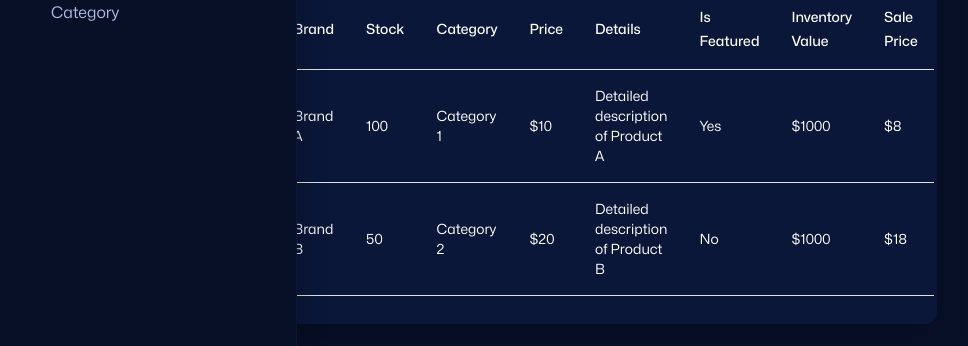
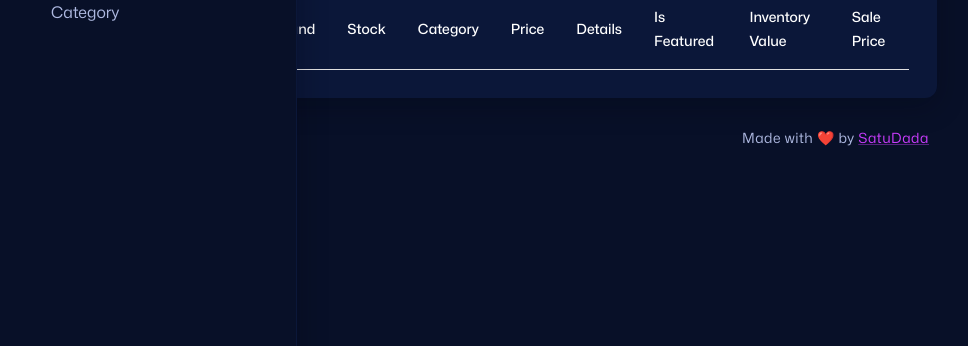
Before and after one commit to BajagainSatish/ECommerceWebsite, a React (Vite) app in the folder root_ecommerce_website/frontend/CMS/: page /dashdarkX/pages/product/view in a window 1280 px wide. Shown: the part 347-693 px from the top of the page, without its empty margins (3-971 px from the left). Built offline with nearby package versions, Linux system fonts and the light colour scheme; grey boxes are pictures that could not be loaded; some icons are missing.

Commit message:
Display product along with its image in view product page when product is added.

```diff
--- a/root_ecommerce_website/frontend/CMS/src/pages/product/AddProduct.tsx
+++ b/root_ecommerce_website/frontend/CMS/src/pages/product/AddProduct.tsx
@@ -8,32 +8,22 @@ import Checkbox from '@mui/material/Checkbox';
 import FormControlLabel from '@mui/material/FormControlLabel';
 import { getBrandsFromLocalStorage } from 'utils/LocalStorageHelper_Brand';
 import { getCategoriesFromLocalStorage } from 'utils/LocalStorageHelper_Category';
-
-interface Product {
-  name: string;
-  image: File | null;
-  brand: string;
-  stock: number;
-  category: string;
-  price: string;
-  details: string;
-  isFeatured: boolean;
-  inventoryValue: string;
-  salePrice: string;
-}
+import { addProductToLocalStorage } from 'utils/LocalStorageHelper_Product';
+import { Product } from 'types/Product';
 
 const AddProduct = () => {
   const [product, setProduct] = useState<Product>({
+    id: 0,
     name: '',
-    image: null,
+    image: '',
     brand: '',
     stock: 0,
     category: '',
-    price: '',
+    price: 0,
     details: '',
     isFeatured: false,
-    inventoryValue: '',
-    salePrice: '',
+    inventoryValue: 0,
+    salePrice: 0,
   });
 
   const [brands, setBrands] = useState<string[]>([]);
@@ -60,7 +50,14 @@ useEffect(() => {
   const { name, value, type } = e.target;
 
   if (type === 'file') {
-      setProduct({ ...product, image: (e.target as HTMLInputElement).files?.[0] || null });
+    const file = (e.target as HTMLInputElement).files?.[0];
+    if (file) {
+      // Create a URL for the image file and set it as a string
+      const imageUrl = URL.createObjectURL(file);
+      setProduct({ ...product, image: imageUrl });
+    } else {
+      setProduct({ ...product, image: null });
+    }
   } else if (name === 'stock') {
     setProduct({ ...product, stock: parseInt(value) || 0 });
   } else {
@@ -68,18 +65,44 @@ useEffect(() => {
   }
 };
 
+
   const handleCheckboxChange = (e: ChangeEvent<HTMLInputElement>) => {
     setProduct({ ...product, isFeatured: e.target.checked });
   };
 
 const handleSubmit = (e: FormEvent<HTMLFormElement>) => {
   e.preventDefault();
-    const formData = new FormData();
-    Object.entries(product).forEach(([key, value]) => {
-      formData.append(key, value instanceof File ? value : String(value));
+
+  if (!product.image) {
+    alert('Please upload an image.');
+    return;
+  }
+
+  const newProduct = {
+    ...product,
+    id: Date.now(), // Assign a unique ID
+    image: typeof product.image === 'string' ? product.image : '', // Check if image is a string (URL)
+  };
+
+  addProductToLocalStorage(newProduct);
+  alert('Product added successfully!');
+
+  // Clear input fields (reset state)
+  setProduct({
+    id: 0,
+    name: '',
+    image: null,
+    brand: '',
+    stock: 0,
+    category: '',
+    price: 0,
+    details: '',
+    isFeatured: false,
+    inventoryValue: 0,
+    salePrice: 0,
   });
-    console.log(Object.fromEntries(formData)); // For demonstration, print the data
 };
+
 
   return (
     <Stack onSubmit={handleSubmit} component="form" direction="column" spacing={2}>
--- a/root_ecommerce_website/frontend/CMS/src/pages/product/ViewProducts.tsx
+++ b/root_ecommerce_website/frontend/CMS/src/pages/product/ViewProducts.tsx
@@ -1,3 +1,4 @@
+import { useEffect, useState } from 'react';
 import Typography from '@mui/material/Typography';
 import Table from '@mui/material/Table';
 import TableBody from '@mui/material/TableBody';
@@ -6,37 +7,16 @@ import TableContainer from '@mui/material/TableContainer';
 import TableHead from '@mui/material/TableHead';
 import TableRow from '@mui/material/TableRow';
 import Paper from '@mui/material/Paper';
+import { getProductsFromLocalStorage } from 'utils/LocalStorageHelper_Product';
+import { Product } from 'types/Product';
 // import Button from '@mui/material/Button';
 
 const ViewProducts = () => {
-  const products = [
-    {
-      id: 1,
-      name: 'Product A',
-      image: 'image-a.jpg',
-      brand: 'Brand A',
-      stock: 100,
-      category: 'Category 1',
-      price: '$10',
-      details: 'Detailed description of Product A',
-      isFeatured: true,
-      inventoryValue: '$1000',
-      salePrice: '$8',
-    },
-    {
-      id: 2,
-      name: 'Product B',
-      image: 'image-b.jpg',
-      brand: 'Brand B',
-      stock: 50,
-      category: 'Category 2',
-      price: '$20',
-      details: 'Detailed description of Product B',
-      isFeatured: false,
-      inventoryValue: '$1000',
-      salePrice: '$18',
-    },
-  ];
+  const [products, setProducts] = useState<Product[]>([]);
+
+  useEffect(() => {
+    setProducts(getProductsFromLocalStorage());
+  }, []);
 
   return (
     <TableContainer component={Paper}>
@@ -65,12 +45,17 @@ const ViewProducts = () => {
               <TableCell>{product.id}</TableCell>
               <TableCell>{product.name}</TableCell>
               <TableCell>
+  {product.image ? (
     <img
       src={product.image}
       alt={product.name}
       style={{ width: '50px', height: '50px', objectFit: 'cover' }}
     />
+  ) : (
+    <Typography variant="body2">No Image</Typography>
+  )}
 </TableCell>
+
               <TableCell>{product.brand}</TableCell>
               <TableCell>{product.stock}</TableCell>
               <TableCell>{product.category}</TableCell>
--- /dev/null
+++ b/root_ecommerce_website/frontend/CMS/src/types/Product.ts
@@ -0,0 +1,14 @@
+// types/Product.ts
+export interface Product {
+  id: number; // Optional because it's added later
+  name: string;
+  image: string | null; // URL or base64 string after processing
+  brand: string;
+  stock: number;
+  category: string;
+  price: number;
+  details: string;
+  isFeatured: boolean;
+  inventoryValue: number;
+  salePrice: number;
+}
--- /dev/null
+++ b/root_ecommerce_website/frontend/CMS/src/utils/LocalStorageHelper_Product.ts
@@ -0,0 +1,15 @@
+import { Product } from 'types/Product';
+
+// utils/LocalStorageHelper_Product.ts
+const PRODUCT_KEY = 'products';
+
+export const getProductsFromLocalStorage = (): Product[] => {
+  const products = localStorage.getItem(PRODUCT_KEY);
+  return products ? JSON.parse(products) : [];
+};
+
+export const addProductToLocalStorage = (product: Product): void => {
+  const products = getProductsFromLocalStorage();
+  products.push(product);
+  localStorage.setItem(PRODUCT_KEY, JSON.stringify(products));
+};
```
Lines whose indentation alone changed are shown as unchanged.
